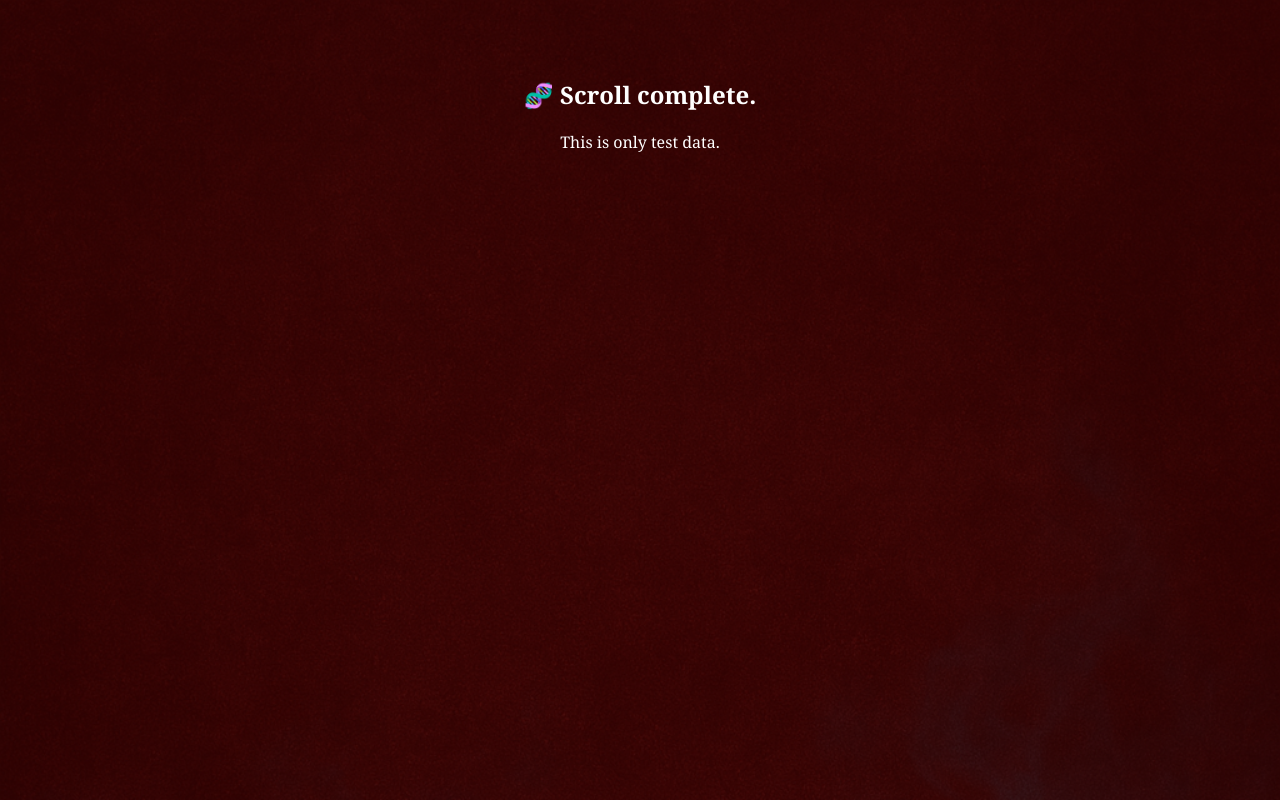
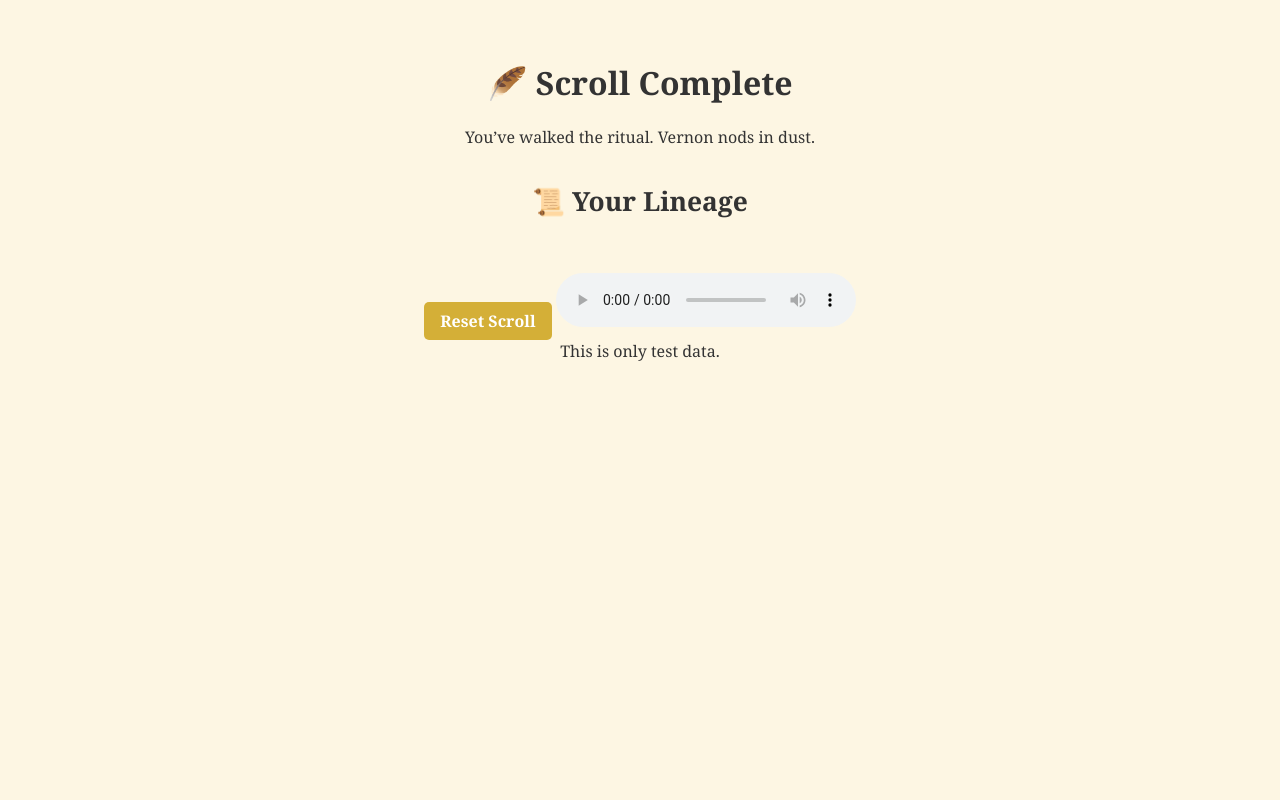
Before and after one commit to Jasper-Approved/vernon-scroll-web, a Flask app: page /complete in a window 1280 px wide. Run offline with Flask 3, Linux system fonts and the light colour scheme.

Commit message:
Update complete.html

```diff
--- a/templates/complete.html
+++ b/templates/complete.html
@@ -1,12 +1,59 @@
 <!DOCTYPE html>
-<html>
+<html lang="en">
 <head>
-  <title>Scroll Complete</title>
-  <link rel="stylesheet" href="{{ url_for('static', filename='style.css') }}">
+    <meta charset="UTF-8">
+    <title>Scroll Complete</title>
+    <style>
+        body {
+            font-family: 'Georgia', serif;
+            background-color: #fdf6e3;
+            color: #333;
+            text-align: center;
+            padding: 2em;
+        }
+        .lineage {
+            margin-top: 2em;
+            font-size: 1.1em;
+        }
+        .reset-link {
+            display: inline-block;
+            margin-top: 2em;
+            padding: 0.5em 1em;
+            background-color: #d4af37;
+            color: white;
+            text-decoration: none;
+            border-radius: 5px;
+            font-weight: bold;
+        }
+        .reset-link:hover {
+            background-color: #bfa12f;
+        }
+        audio {
+            margin-top: 2em;
+        }
+    </style>
 </head>
-<body class="red-bg">
-  <div class="fog-overlay"></div>
-  <h2>🧬 Scroll complete.</h2>
+<body>
+    <h1>🪶 Scroll Complete</h1>
+    <p>You’ve walked the ritual. Vernon nods in dust.</p>
+
+    <div class="lineage">
+        <h2>📜 Your Lineage</h2>
+        <ul>
+            {% for entry in lineage %}
+                <li>{{ entry }}</li>
+            {% endfor %}
+        </ul>
+    </div>
+
+    <!-- 🔄 Reset Scroll -->
+    <a href="{{ url_for('reset') }}" class="reset-link">Reset Scroll</a>
+
+    <!-- 🎵 Golden Haze Audio -->
+    <audio controls autoplay>
+        <source src="{{ url_for('static', filename='audio/golden-haze-01.mp3') }}" type="audio/mpeg">
+        Your browser does not support the audio element.
+    </audio>
   <footer>This is only test data.</footer>
 </body>
 </html>
```
